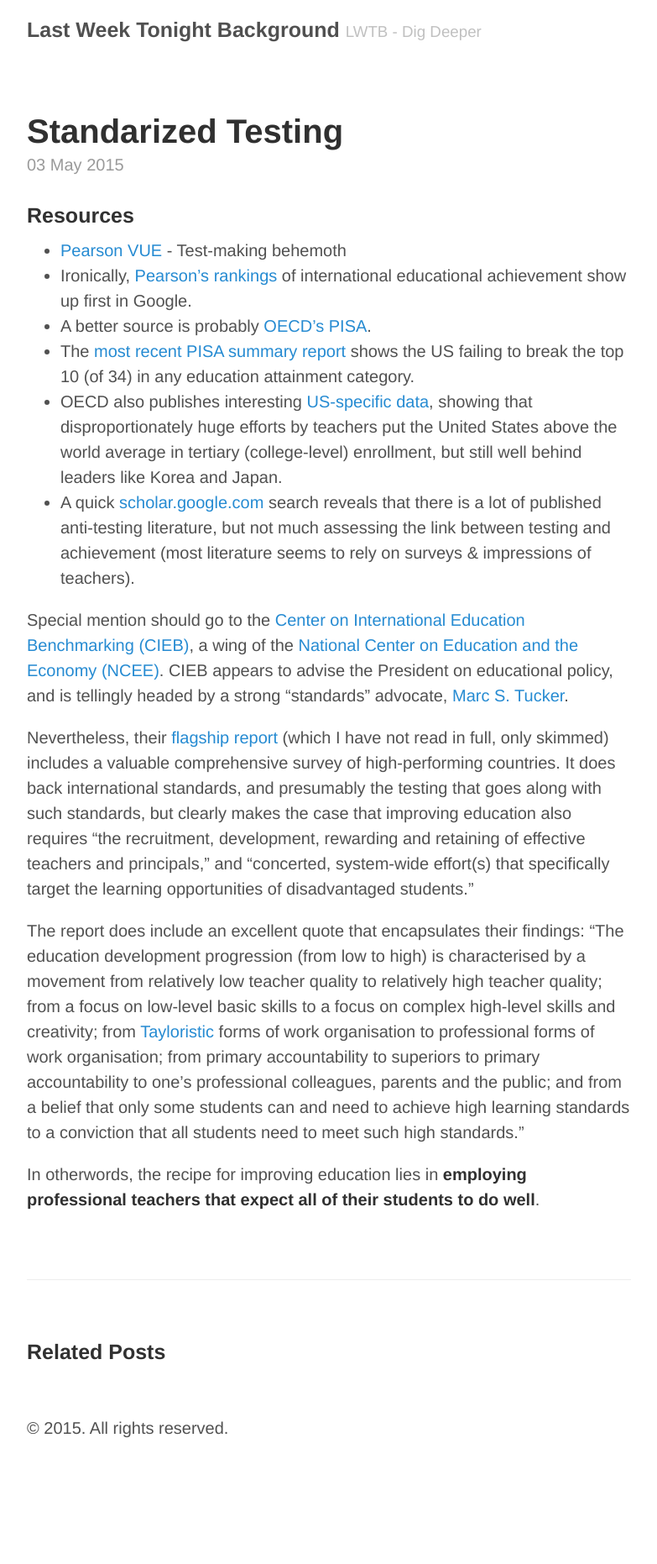
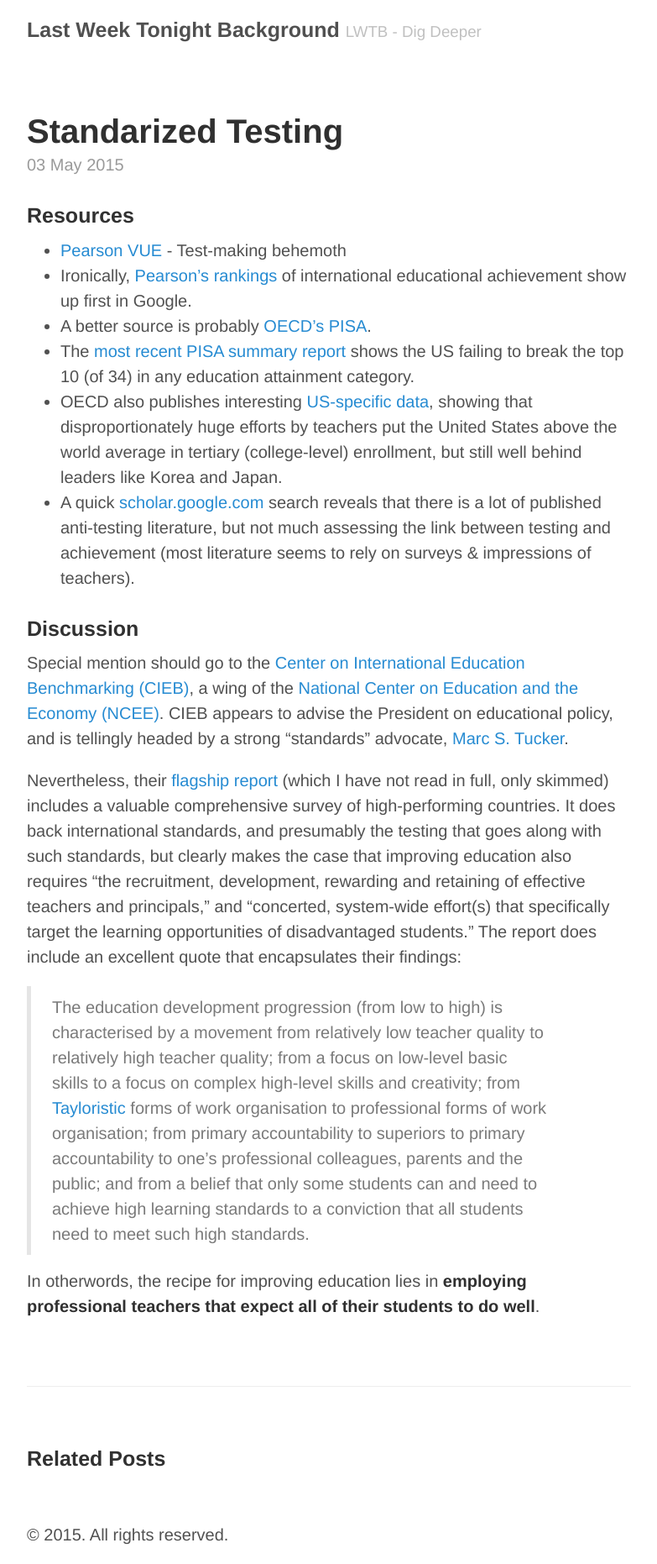
Before and after one commit to ethankale/last-week-tonight-background, a Jekyll site: the page built from _posts/2015-05-03-standardized-testing.md, in a window 1280 px wide. Shown: the whole page at 84% size, without its empty margins (248-1031 px from the left). Built offline with Jekyll 4.4.1, drawn with Linux system fonts in a browser that asks for light colours; before the commit the page ends 1735 px from its top, so only the background shows below that.

Commit message:
Formatting clean-up for standardized testing post.

```diff
--- a/_posts/2015-05-03-standardized-testing.md
+++ b/_posts/2015-05-03-standardized-testing.md
@@ -12,10 +12,11 @@
 * OECD also publishes interesting [US-specific data](http://www.oecd.org/unitedstates/CN%20-%20United%20States.pdf), showing that disproportionately huge efforts by teachers put the United States above the world average in tertiary (college-level) enrollment, but still well behind leaders like Korea and Japan.
 * A quick [scholar.google.com](http://scholar.google.com/scholar?q=standardized+testing&btnG=&hl=en&as_sdt=0%2C48) search reveals that there is a lot of published anti-testing literature, but not much assessing the link between testing and achievement (most literature seems to rely on surveys & impressions of teachers).
 
+### Discussion
 Special mention should go to the [Center on International Education Benchmarking (CIEB)](http://www.ncee.org/programs-affiliates/center-on-international-education-benchmarking/), a wing of the [National Center on Education and the Economy (NCEE)](http://www.ncee.org/).  CIEB appears to advise the President on educational policy, and is tellingly headed by a strong "standards" advocate, [Marc S. Tucker](http://www.ncee.org/about-ncee/our-people/leadership/marc-s-tucker/).
 
-Nevertheless, their [flagship report](http://www.oecd.org/pisa/46623978.pdf) (which I have not read in full, only skimmed) includes a valuable comprehensive survey of high-performing countries.  It does back international standards, and presumably the testing that goes along with such standards, but clearly makes the case that improving education also requires "the recruitment, development, rewarding and retaining of effective teachers and principals," and "concerted, system-wide effort(s) that specifically target the learning opportunities of disadvantaged students."
+Nevertheless, their [flagship report](http://www.oecd.org/pisa/46623978.pdf) (which I have not read in full, only skimmed) includes a valuable comprehensive survey of high-performing countries.  It does back international standards, and presumably the testing that goes along with such standards, but clearly makes the case that improving education also requires "the recruitment, development, rewarding and retaining of effective teachers and principals," and "concerted, system-wide effort(s) that specifically target the learning opportunities of disadvantaged students." The report does include an excellent quote that encapsulates their findings:
 
-The report does include an excellent quote that encapsulates their findings: "The education development progression (from low to high) is characterised by a movement from relatively low teacher quality to relatively high teacher quality; from a focus on low-level basic skills to a focus on complex high-level skills and creativity; from [Tayloristic](http://en.wikipedia.org/wiki/Scientific_management) forms of work organisation to professional forms of work organisation; from primary accountability to superiors to primary accountability to one's professional colleagues, parents and the public; and from a belief that only some students can and need to achieve high learning standards to a conviction that all students need to meet such high standards."
+>The education development progression (from low to high) is characterised by a movement from relatively low teacher quality to relatively high teacher quality; from a focus on low-level basic skills to a focus on complex high-level skills and creativity; from [Tayloristic](http://en.wikipedia.org/wiki/Scientific_management) forms of work organisation to professional forms of work organisation; from primary accountability to superiors to primary accountability to one's professional colleagues, parents and the public; and from a belief that only some students can and need to achieve high learning standards to a conviction that all students need to meet such high standards.
 
 In otherwords, the recipe for improving education lies in **employing professional teachers that expect all of their students to do well**.
```
